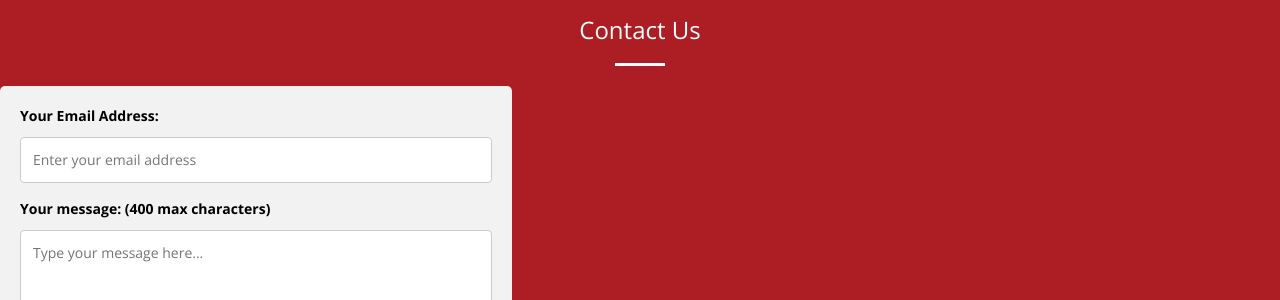
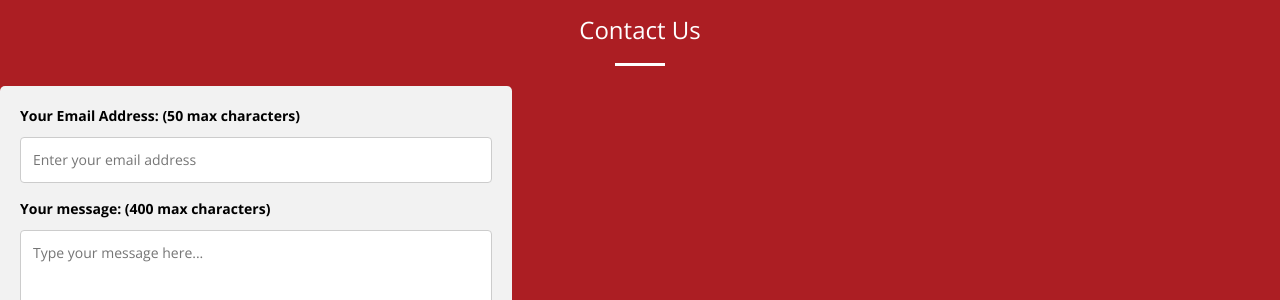
Before and after one commit to thcdroneservices/thcdroneservices.github.io, a Jekyll site: the page built from index.html, in a window 1280 px wide and 900 px high, scrolled down 4151 px. Shown: the part 335-635 px from the top of the window. Built offline with Jekyll 4.4.1, drawn with Linux system fonts in a browser that asks for light colours.

Commit message:
update CF

```diff
--- a/_includes/contact-form.html
+++ b/_includes/contact-form.html
@@ -5,7 +5,7 @@
         <div class="contact-form-form">
             <form action="https://formspree.io/f/xvgpgyee" method="POST">
 
-                <label for="youremail">Your Email Address:</label>
+                <label for="youremail">Your Email Address: (50 max characters)</label>
                 <input type="text" id="youremail" name="email" placeholder="Enter your email address" required="" maxlength="50">
                 <br>
                 <label for="yourmessage">Your message: (400 max characters)</label>
```
